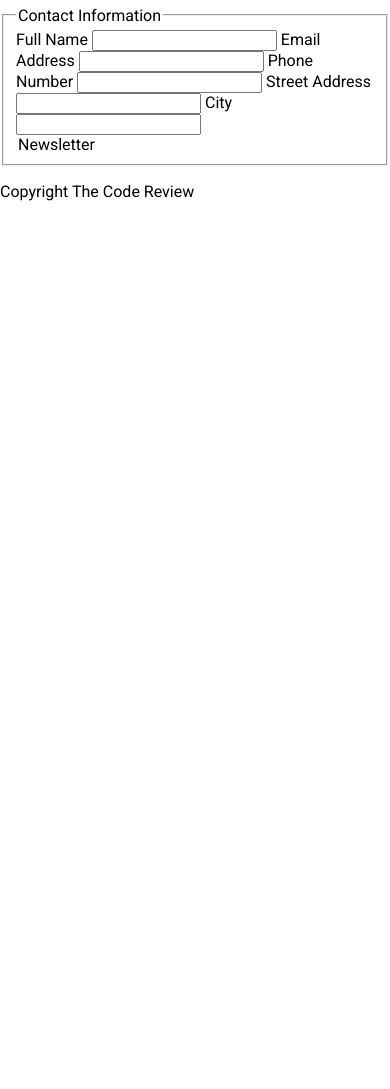
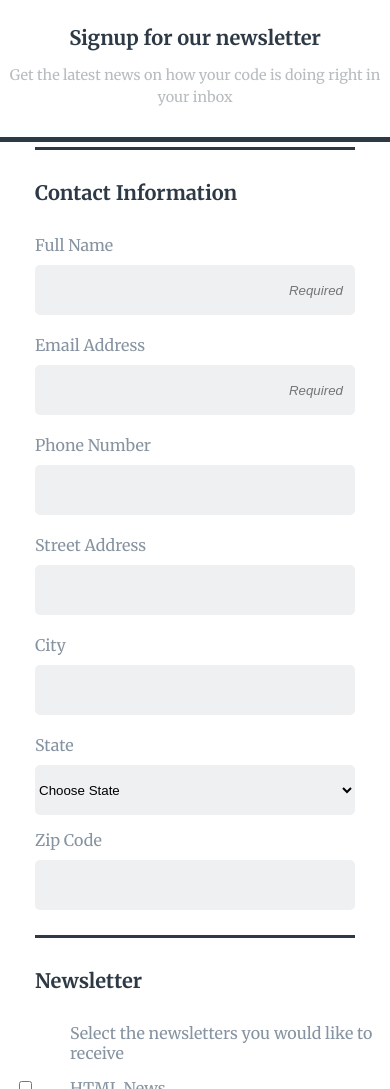
Before and after one commit to jennacoe/Project03-Registration, a plain HTML site: page index.html in a window 390 px wide. Shown: the part 75-1164 px from the top of the page. Before the commit the page ends 844 px from the top, so only its background shows below. Drawn offline with Linux system fonts and the light colour scheme; a web font is replaced by a local one.

Commit message:
Styling for mobile

```diff
--- a/index.html
+++ b/index.html
@@ -5,28 +5,103 @@
     <title>Online Registration Form</title>
     <meta name="viewport" content="width=device-width, initial-scale=1.0">
     <link rel="stylesheet" href="styles.css">
-  <link href="https://fonts.googleapis.com/css?family=Muli%7CRoboto:400,300,500,700,900" rel="stylesheet"></head>
+    <link href='https://fonts.googleapis.com/css?family=Merriweather:100,400,700,400italic' rel='stylesheet' type='text/css'>
+  </head>
   <body>
 
     <header>
-      <h1 class="tag name">THE CODE REVIEW</h1>
+      <h2>THE CODE REVIEW</h2>
     </header>
 
     <main>
+      <h2>Signup for our newsletter</h2>
+      <p>Get the latest news on how your code is doing right in your inbox</p>
+
       <form>
-        <fieldset>
-          <legend>Contact Information</legend>
+        <fieldset id="contact">
+          <h2>Contact Information</h2>
           <label for="fullname">Full Name</label>
-            <input type="text" id="fullname" name="fullname">
+          <input type="text" id="fullname" name="fullname" placeholder="Required" required><br>
           <label for="email">Email Address</label>
-            <input type="email" id="email" name="email">
+          <input type="email" id="email" name="email" placeholder="Required" required><br>
           <label for="phone">Phone Number</label>
-            <input type="telephone" id="phone" name="phone">
+          <input type="tel" id="phone" name="phone"><br>
           <label for="address">Street Address</label>
-            <input type="text" id="address" name="address">
+          <input type="text" id="address" name="address"><br>
           <label for="city">City</label>
-            <input type="text" id="city" name="city">
-          <legend>Newsletter</legend>
+          <input type="text" id="city" name="city"><br>
+          <label>State</label>
+          <select placeholder="Choose State">
+            <option value="" selected disabled>Choose State</option>
+            <option value="AL">Alabama</option>
+            <option value="AK">Alaska</option>
+            <option value="AZ">Arizona</option>
+            <option value="AR">Arkansas</option>
+            <option value="CA">California</option>
+            <option value="CO">Colorado</option>
+            <option value="CT">Connecticut</option>
+            <option value="DE">Delaware</option>
+            <option value="DC">District Of Columbia</option>
+            <option value="FL">Florida</option>
+            <option value="GA">Georgia</option>
+            <option value="HI">Hawaii</option>
+            <option value="ID">Idaho</option>
+            <option value="IL">Illinois</option>
+            <option value="IN">Indiana</option>
+            <option value="IA">Iowa</option>
+            <option value="KS">Kansas</option>
+            <option value="KY">Kentucky</option>
+            <option value="LA">Louisiana</option>
+            <option value="ME">Maine</option>
+            <option value="MD">Maryland</option>
+            <option value="MA">Massachusetts</option>
+            <option value="MI">Michigan</option>
+            <option value="MN">Minnesota</option>
+            <option value="MS">Mississippi</option>
+            <option value="MO">Missouri</option>
+            <option value="MT">Montana</option>
+            <option value="NE">Nebraska</option>
+            <option value="NV">Nevada</option>
+            <option value="NH">New Hampshire</option>
+            <option value="NJ">New Jersey</option>
+            <option value="NM">New Mexico</option>
+            <option value="NY">New York</option>
+            <option value="NC">North Carolina</option>
+            <option value="ND">North Dakota</option>
+            <option value="OH">Ohio</option>
+            <option value="OK">Oklahoma</option>
+            <option value="OR">Oregon</option>
+            <option value="PA">Pennsylvania</option>
+            <option value="RI">Rhode Island</option>
+            <option value="SC">South Carolina</option>
+            <option value="SD">South Dakota</option>
+            <option value="TN">Tennessee</option>
+            <option value="TX">Texas</option>
+            <option value="UT">Utah</option>
+            <option value="VT">Vermont</option>
+            <option value="VA">Virginia</option>
+            <option value="WA">Washington</option>
+            <option value="WV">West Virginia</option>
+            <option value="WI">Wisconsin</option>
+            <option value="WY">Wyoming</option>
+          </select>
+          <label for="zipcode">Zip Code</label>
+          <input type="number" id="zipcode" name="zipcode"><br>
+        </fieldset>
+        <fieldset id="newsletter">
+          <h2>Newsletter</h2>
+          <label>Select the newsletters you would like to receive</label>
+          <input type="checkbox" id="html" value="HTML News" name="html"><label for="html">HTML News</label>
+          <input type="checkbox" id="css" value="CSS News" name="css"><label for="css">CSS News</label>
+          <input type="checkbox" id="javascript" value="Javascript News" name="javascript"><label for="javascript">Javascript News</label>
+
+          <label>Newsletter format</label>
+          <input type="radio" id="html-format" value="HTML" name="formats"><label for="html-format">HTML</label>
+          <input type="radio" id="plain-text" value="Plain text" name="formats"><label for="plain-text">Plain text</label>
+
+          <label>Other topics you'd like to hear about</label>
+          <textarea name="topics"></textarea>
+          <button type="submit">Sign Up</button>
         </fieldset>
       </form>
     </main>
--- a/styles.css
+++ b/styles.css
@@ -7,7 +7,115 @@ body {
   margin: 0;
   padding: 0;
   font-family: 'Roboto', sans-serif;
+  color: #2d3945;
+  background-color: #fff;
+  font-family: 'Merriweather', serif;
 }
+
+header h2 {
+  color: #fff;
+  background-color: #2d3945;
+  padding: 25px;
+}
+
+fieldset h2 {
+  text-align: left;
+  border-top: 3px solid #2d3945;
+  padding-top: 30px;
+  width: 320px;
+  margin: 5px auto 15px;
+}
+
+h2 {
+  margin: 0;
+  padding: 25px 0 15px;
+  font-size: 1.25em;
+  text-align: center;
+}
+
+h2+h3 {
+  margin: 0 auto;
+  padding: 0;
+  font-size: 1.1em;
+  text-align: left;
+  width: 320px;
+}
+
+h2+p {
+  color: #b7bcbf;
+  margin: 0;
+  font-size: 0.9em;
+  text-align: center;
+  line-height: 1.5;
+  padding-bottom: 29px;
+  border-bottom: 5px solid #2d3945;
+}
+
+fieldset {
+  border: 0;
+  margin: 0;
+  padding: 0px;
+}
+
+label {
+  display: block;
+  width: 320px;
+  margin: 0 auto 10px;
+  color: #8693a0;
+}
+
+#newsletter label {
+  margin: 10px 0px 15px auto;
+}
+
+input:not([type="radio"]):not([type="checkbox"]), select, textarea {
+  width: 320px;
+  background-color: #eff0f1;
+  border: 0;
+  border-radius: 5px;
+  -webkit-border-radius: 5px;
+  height: 50px;
+  display: block;
+  margin: auto;
+}
+
+input[type="radio"], input[type="checkbox"] {
+  position: absolute;
+  left: 15px;
+}
+
+select {
+  margin-bottom: 15px;
+}
+
+input::-webkit-input-placeholder {
+  text-align: right;
+  font-style: italic;
+  font-size: 1em;
+  padding-right: 10px;
+}
+
+input::-moz-input-placeholder {
+  text-align: right;
+  font-style: italic;
+  font-size: 1em;
+  padding-right: 10px;
+}
+
+input:-moz-input-placeholder {
+  text-align: right;
+  font-style: italic;
+  font-size: 1em;
+  padding-right: 10px;
+}
+
+input:-ms-webkit-input-placeholder {
+  text-align: right;
+  font-style: italic;
+  font-size: 1em;
+  padding-right: 10px;
+}
+
 /* Link Styles */
 
 a {
```
Lines whose indentation alone changed are shown as unchanged.
